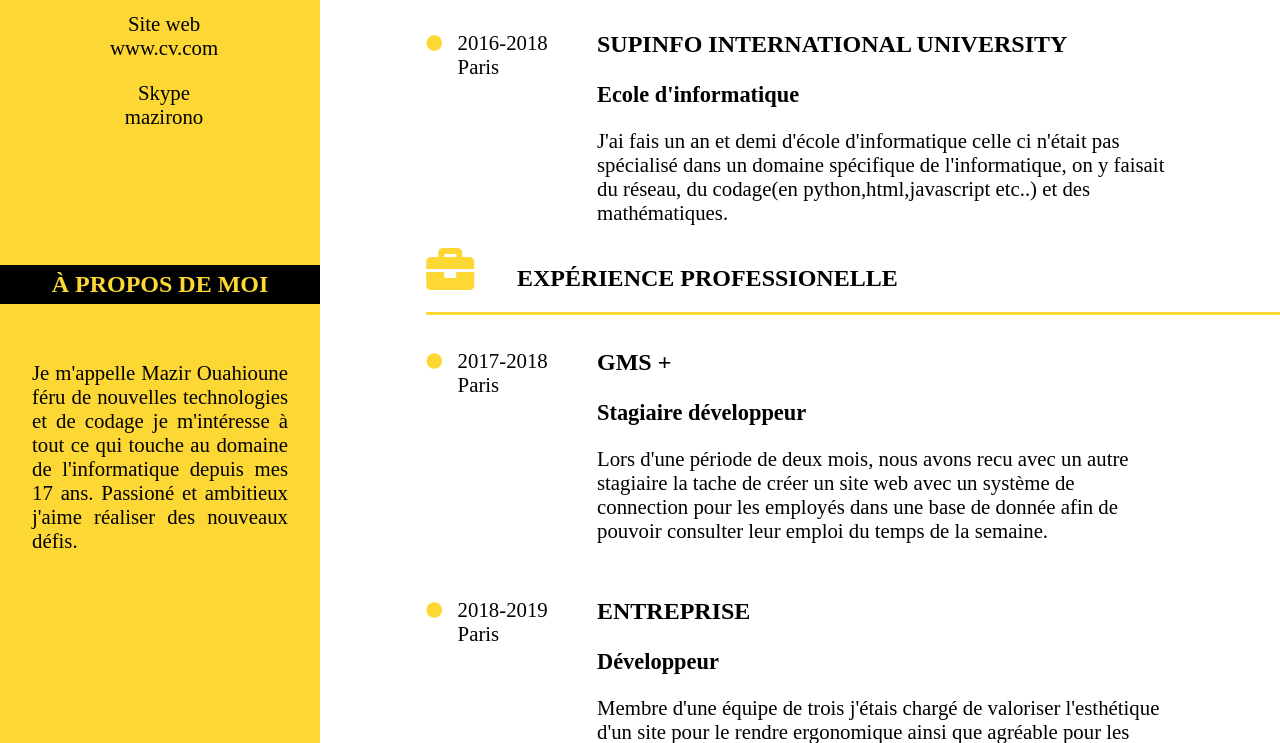
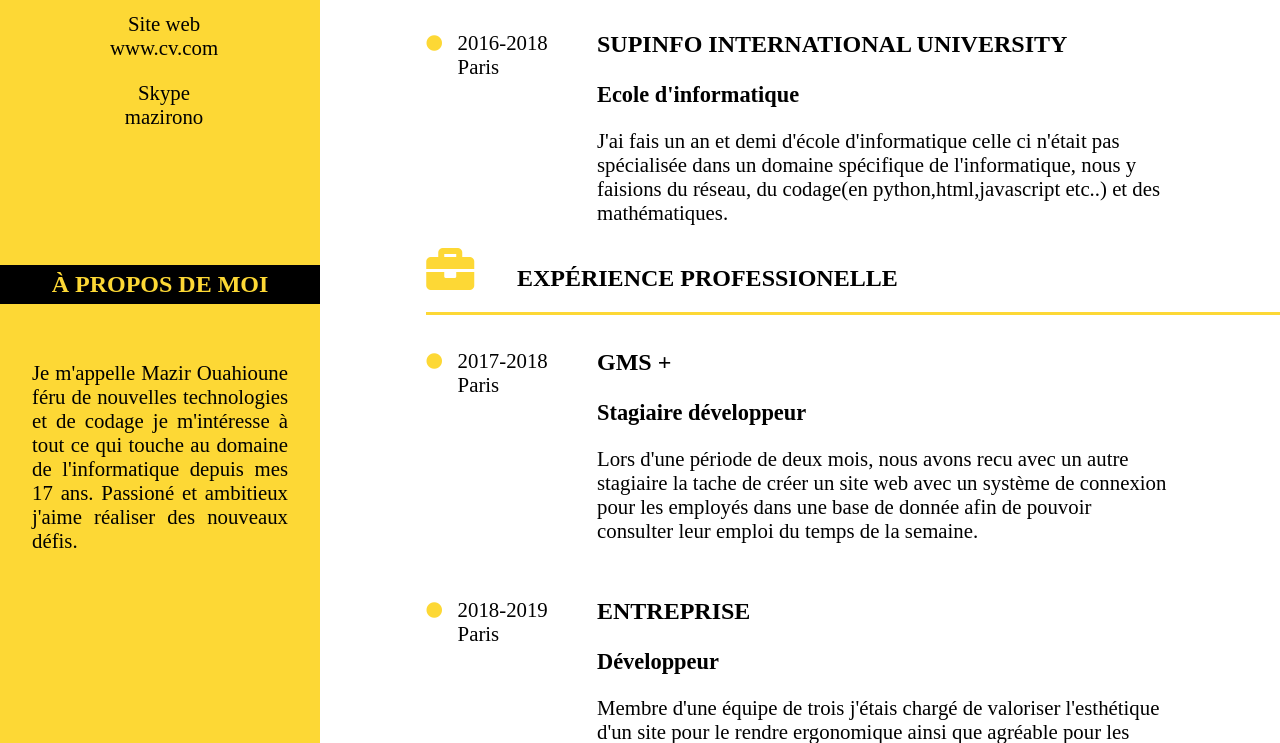
Before and after one commit to Mazirono/Mazirono.github.io, a plain HTML site: page index.html in a window 1280 px wide. Shown: the part 489-1232 px from the top of the page. Drawn offline with Linux system fonts and the light colour scheme.

Commit message:
Add files via upload

```diff
--- a/index.html
+++ b/index.html
@@ -110,7 +110,7 @@
                     <div class="section1_element">
                         <h1>SupInfo international university</h1>
                         <h2> Ecole d'informatique</h2>
-                        <p> J'ai fais un an et demi d'école d'informatique celle ci n'était pas spécialisé dans un domaine spécifique de l'informatique, on y faisait du réseau, du codage(en python,html,javascript etc..) et des mathématiques. </p>
+                        <p> J'ai fais un an et demi d'école d'informatique celle ci n'était pas spécialisée dans un domaine spécifique de l'informatique, nous y faisions du réseau, du codage(en python,html,javascript etc..) et des mathématiques. </p>
                     </div>
 
                 </article>
@@ -154,7 +154,7 @@
                     <div class="section2_element">
                         <h1>Gms +</h1>
                         <h2> Stagiaire développeur </h2>
-                        <p> Lors d'une période de deux mois, nous avons recu avec un autre stagiaire la tache de créer un site web avec un système de connection pour les employés dans une base de donnée afin de pouvoir consulter leur emploi du temps de la semaine. </p>
+                        <p> Lors d'une période de deux mois, nous avons recu avec un autre stagiaire la tache de créer un site web avec un système de connexion pour les employés dans une base de donnée afin de pouvoir consulter leur emploi du temps de la semaine. </p>
                     </div>
 
 
```
